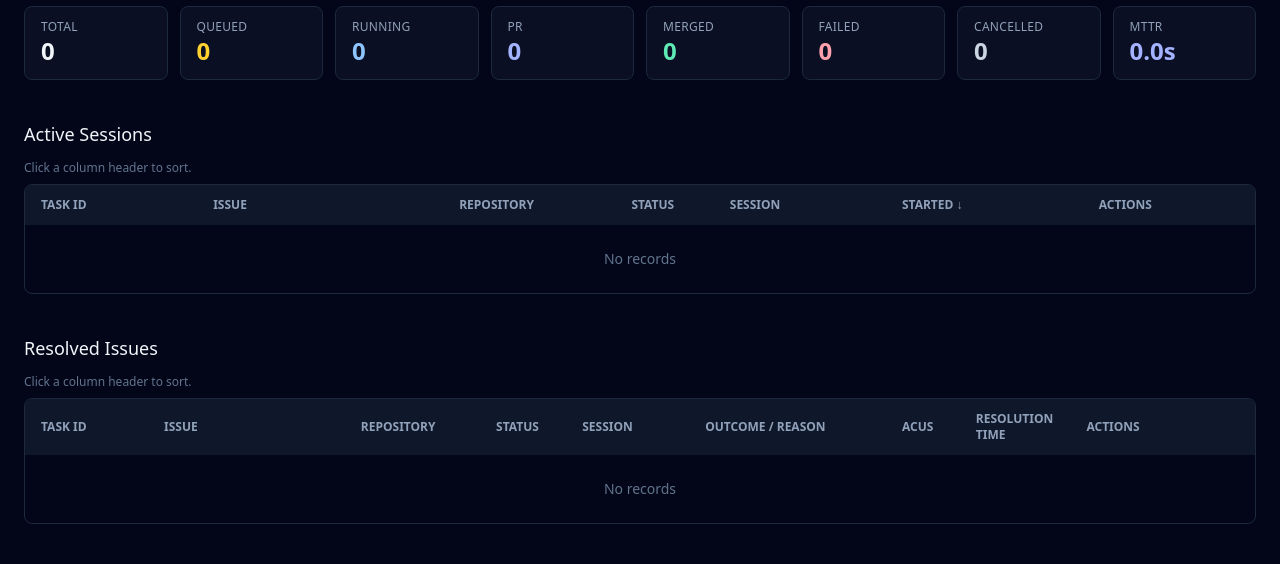
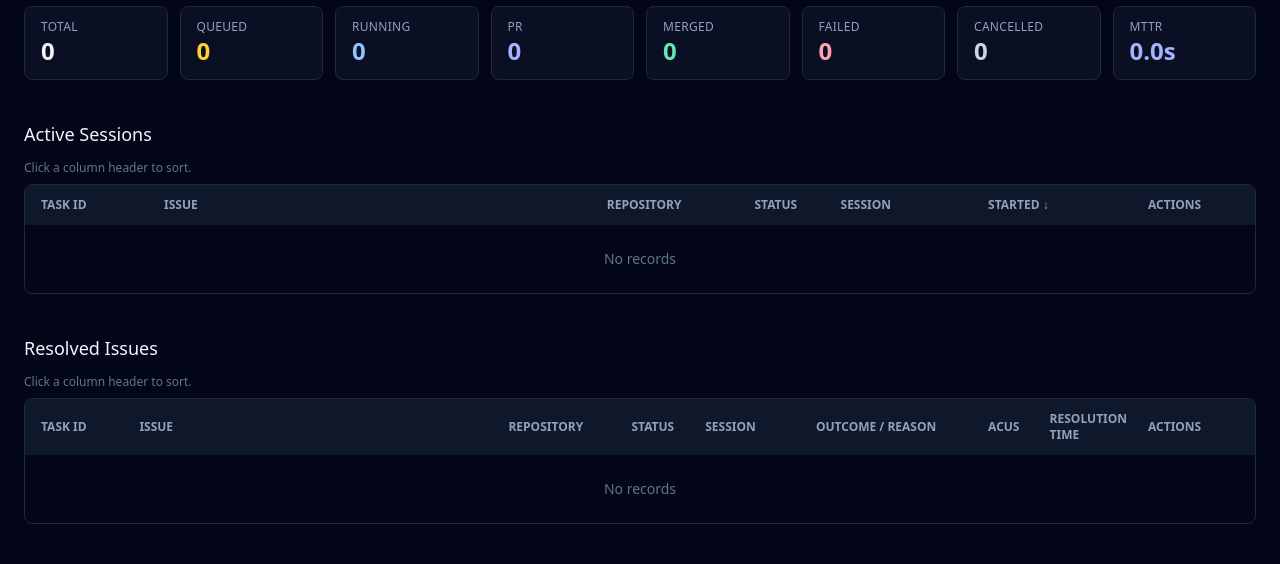
Before and after one commit to simikashy/devin-agent-orchestrator, a FastAPI app: page / in a window 1280 px wide. Shown: the part 338-902 px from the top of the page. Run offline with FastAPI, Linux system fonts and the light colour scheme; data that the repository does not hold is empty; some libraries are stand-ins or nearby versions.

Commit message:
fix: redistribute table column widths so Issue title gets extra space
- Issue column has no fixed width, so table-fixed gives it all
  remaining space (Active ~36%, Resolved ~30%)
- Actions column shrunk from 14-15% to 10%
- Other columns tightened proportionally
- Removed max-w-screen-2xl container cap so tables use full viewport
- Added min-width on tables (800px active, 900px resolved) so columns
  never scrunch at narrow viewports — horizontal scroll kicks in instead
- Layout-only change, no behavior changes

Co-Authored-By: Simran Chawla <simran.kpv@gmail.com>

```diff
--- a/templates/index.html
+++ b/templates/index.html
@@ -8,7 +8,7 @@
   <script src="/static/chart.umd.min.js"></script>
 </head>
 <body class="bg-slate-950 text-slate-100 min-h-screen">
-  <div class="max-w-screen-2xl mx-auto px-6 py-10">
+  <div class="mx-auto px-6 py-10">
     <header class="flex items-center justify-between mb-6">
       <div>
         <h1 class="text-2xl font-semibold tracking-tight">ASOC Orchestrator Dashboard</h1>
@@ -85,7 +85,7 @@
         <h2 class="text-lg font-medium mb-3">Active Sessions</h2>
         <p class="text-xs text-slate-500 mb-2">Click a column header to sort.</p>
         <div class="overflow-x-auto rounded-lg border border-slate-800">
-          <table class="w-full table-fixed text-sm">
+          <table class="w-full table-fixed text-sm" style="min-width:800px">
             <thead class="bg-slate-900 text-slate-400 uppercase text-xs">
               <tr id="active-head"></tr>
             </thead>
@@ -98,7 +98,7 @@
         <h2 class="text-lg font-medium mb-3">Resolved Issues</h2>
         <p class="text-xs text-slate-500 mb-2">Click a column header to sort.</p>
         <div class="overflow-x-auto rounded-lg border border-slate-800">
-          <table class="w-full table-fixed text-sm">
+          <table class="w-full table-fixed text-sm" style="min-width:900px">
             <thead class="bg-slate-900 text-slate-400 uppercase text-xs">
               <tr id="resolved-head"></tr>
             </thead>
@@ -267,25 +267,25 @@
     };
 
     const ACTIVE_COLUMNS = [
-      { key: "id", label: "Task ID", type: "text", width: "14%" },
-      { key: "issue_id", label: "Issue", type: "number", width: "20%" },
-      { key: "repository", label: "Repository", type: "text", width: "14%" },
-      { key: "status", label: "Status", type: "text", width: "8%" },
-      { key: "session_id", label: "Session", type: "text", width: "14%" },
-      { key: "created_at", label: "Started", type: "number", width: "16%" },
-      { key: "actions", label: "Actions", type: "text", sortable: false, width: "14%" },
+      { key: "id", label: "Task ID", type: "text", width: "10%" },
+      { key: "issue_id", label: "Issue", type: "number" },
+      { key: "repository", label: "Repository", type: "text", width: "12%" },
+      { key: "status", label: "Status", type: "text", width: "7%" },
+      { key: "session_id", label: "Session", type: "text", width: "12%" },
+      { key: "created_at", label: "Started", type: "number", width: "13%" },
+      { key: "actions", label: "Actions", type: "text", sortable: false, width: "10%" },
     ];
 
     const RESOLVED_COLUMNS = [
-      { key: "id", label: "Task ID", type: "text", width: "10%" },
-      { key: "issue_id", label: "Issue", type: "number", width: "16%" },
-      { key: "repository", label: "Repository", type: "text", width: "11%" },
-      { key: "status", label: "Status", type: "text", width: "7%" },
-      { key: "session_id", label: "Session", type: "text", width: "10%" },
-      { key: "outcome", label: "Outcome / Reason", type: "text", sortable: false, width: "16%" },
-      { key: "acu_used", label: "ACUs", type: "number", width: "6%" },
-      { key: "duration", label: "Resolution Time", type: "number", width: "9%" },
-      { key: "actions", label: "Actions", type: "text", sortable: false, width: "15%" },
+      { key: "id", label: "Task ID", type: "text", width: "8%" },
+      { key: "issue_id", label: "Issue", type: "number" },
+      { key: "repository", label: "Repository", type: "text", width: "10%" },
+      { key: "status", label: "Status", type: "text", width: "6%" },
+      { key: "session_id", label: "Session", type: "text", width: "9%" },
+      { key: "outcome", label: "Outcome / Reason", type: "text", sortable: false, width: "14%" },
+      { key: "acu_used", label: "ACUs", type: "number", width: "5%" },
+      { key: "duration", label: "Resolution Time", type: "number", width: "8%" },
+      { key: "actions", label: "Actions", type: "text", sortable: false, width: "10%" },
     ];
 
     const LEADERBOARD_COLUMNS = [
```
